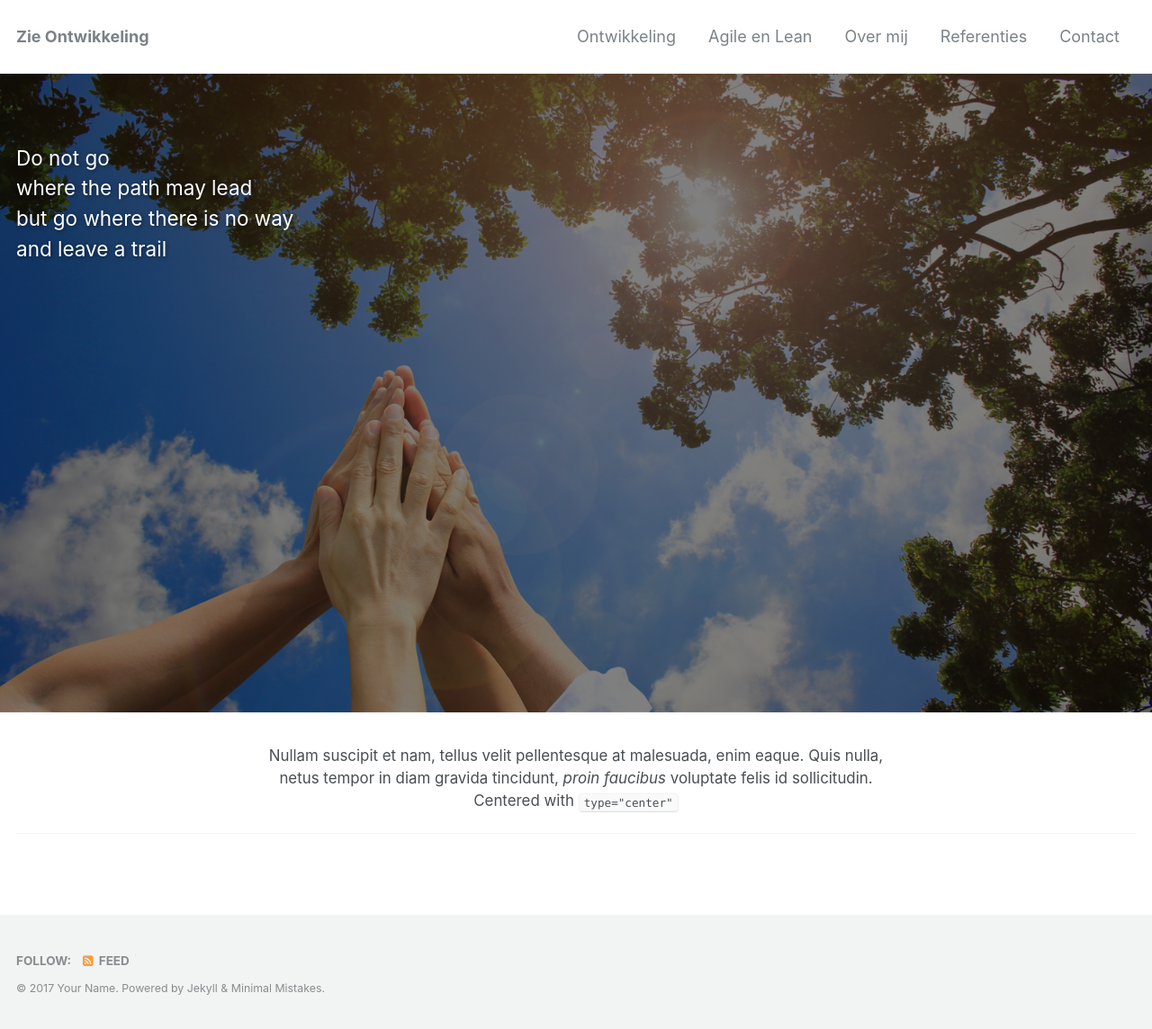
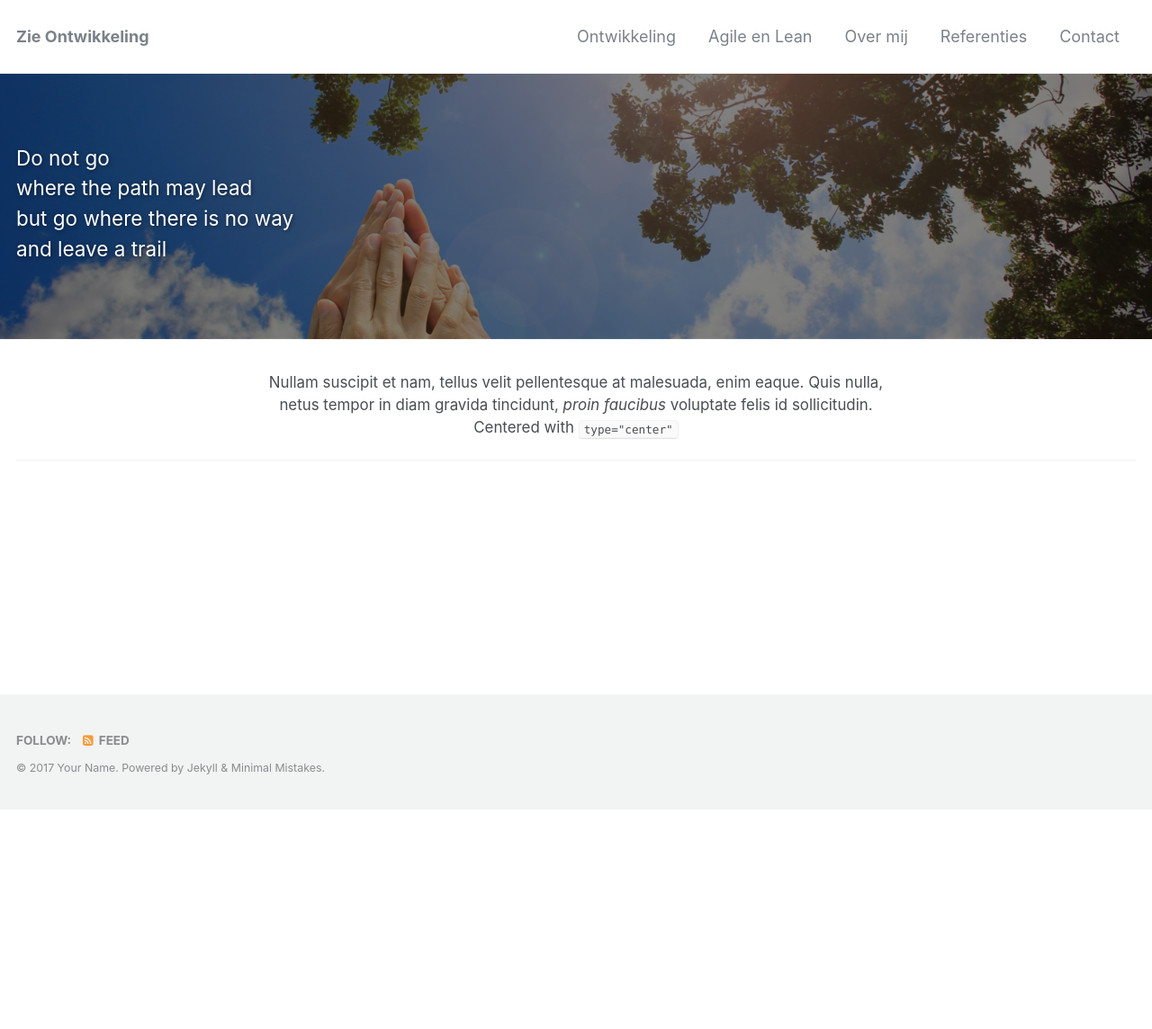
Before and after one commit to twinmum1/zie-ontwikkeling, a Jekyll site: the page built from _pages/index.md, in a window 1280 px wide. Shown: the whole page at 90% size. Built offline with Jekyll 4.4.1, drawn with Linux system fonts in a browser that asks for light colours; after the commit the page ends 900 px from its top, so only the background shows below that.

Commit message:
Page__Leade  upd

```diff
--- a/_sass/minimal-mistakes/_page.scss
+++ b/_sass/minimal-mistakes/_page.scss
@@ -172,7 +172,6 @@
 
     .page__lead {
       max-width: $medium;
-      height:550px;
     }
 
     .page__title {
```
